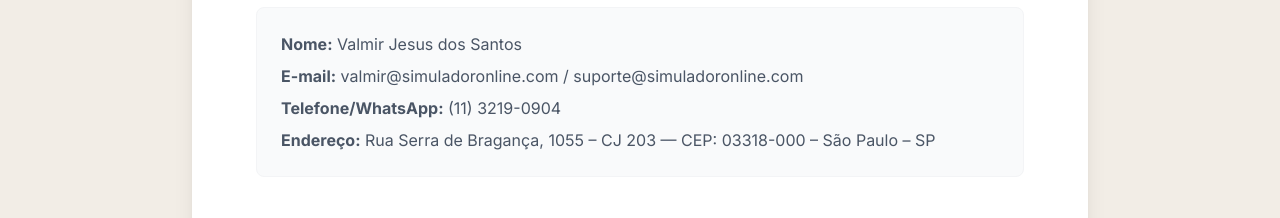
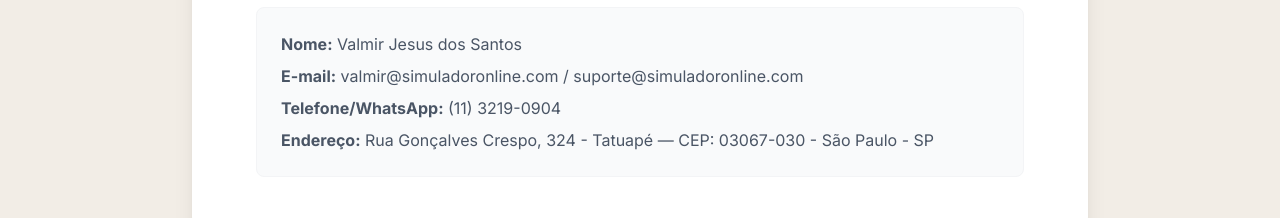
Before and after one commit to valmir-santos/simuladoronline, a React (Vite) app: page /politica-de-privacidade in a window 1280 px wide. Shown: the part 6000-6218 px from the top of the page. Built offline with nearby package versions, Linux system fonts and the light colour scheme.

Commit message:
Update address in privacy policy

```diff
--- a/src/pages/PoliticaPrivacidade.tsx
+++ b/src/pages/PoliticaPrivacidade.tsx
@@ -184,7 +184,7 @@
                 <li><strong>Nome:</strong> Valmir Jesus dos Santos</li>
                 <li><strong>E-mail:</strong> valmir@simuladoronline.com / suporte@simuladoronline.com</li>
                 <li><strong>Telefone/WhatsApp:</strong> (11) 3219-0904</li>
-                <li><strong>Endereço:</strong> Rua Serra de Bragança, 1055 – CJ 203 — CEP: 03318-000 – São Paulo – SP</li>
+                <li><strong>Endereço:</strong> Rua Gonçalves Crespo, 324 - Tatuapé — CEP: 03067-030 - São Paulo - SP</li>
               </ul>
             </div>
           </div>
```
